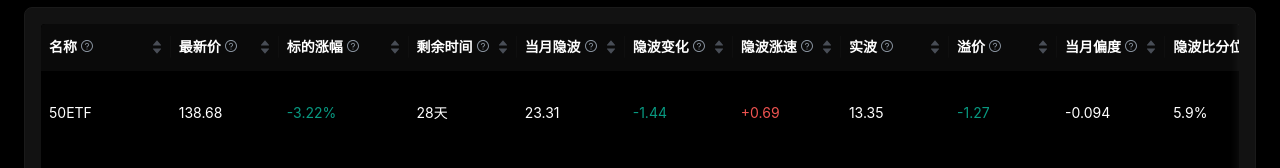
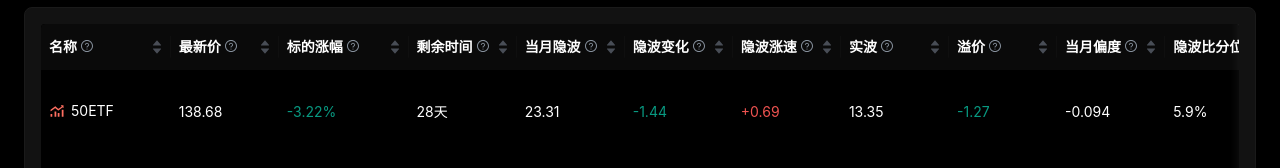
Before and after one commit to MakeCodingGreatAgain88/open-vlab-demo-page, a React (Vite) app: page / in a window 1280 px wide. Shown: the part 632-800 px from the top of the page. Built offline with nearby package versions, Linux system fonts and the light colour scheme.

Commit message:
style 添加图标展示

```diff
--- a/src/components/DataTable/index.tsx
+++ b/src/components/DataTable/index.tsx
@@ -1,15 +1,23 @@
-import React, { useState, useMemo } from 'react';
 import { Table, Tooltip, Card } from 'antd';
 import { QuestionCircleOutlined } from '@ant-design/icons';
 import type { ColumnsType, TableProps } from 'antd/es/table';
-import { MarketDataItem } from '../../types';
-import MiniChart from '../MiniChart';
-import PriceChange from '../PriceChange';
+import type { MarketDataItem, TagType, IconType } from '@/types';
+import MiniChart from '@components/MiniChart';
+import PriceChange from '@components/PriceChange';
 import './DataTable.css';
+
+// 导入图标
+import stockIndexIcon from '@assets/icon/stock-index.svg';
+import nobleMetalIcon from '@assets/icon/noble-metal.svg';
+import chemicalIcon from '@assets/icon/chemical.svg';
+import agriculturalIcon from '@assets/icon/agricultural.svg';
+import oilIcon from '@assets/icon/oil.svg';
+import ferrousIcon from '@assets/icon/ferrous.svg';
 
 interface DataTableProps {
   data: MarketDataItem[];
   loading: boolean;
+  selectedTag: TagType;
 }
 
 type SortOrder = 'ascend' | 'descend' | null;
@@ -30,14 +38,50 @@
   chart: '走势预览图表，展示价格或波动率的实时变化趋势',
 };
 
-const DataTable: React.FC<DataTableProps> = React.memo(({ data, loading }) => {
+// 图标类型到图标的映射（用于数据项）
+const iconTypeMap: Record<NonNullable<IconType>, string> = {
+  '股指': stockIndexIcon,
+  '金属': nobleMetalIcon,
+  '能化': chemicalIcon,
+  '农副': agriculturalIcon,
+  '油脂': oilIcon,
+  '黑色': ferrousIcon,
+};
+
+const DataTable = memo<DataTableProps>(({ data, loading, selectedTag }: DataTableProps) => {
   const [sortedInfo, setSortedInfo] = useState<Record<string, SortOrder>>({});
+  const [currentPage, setCurrentPage] = useState(1);
+  const [pageSize, setPageSize] = useState(20);
+  const prevSelectedTagRef = useRef<TagType>(selectedTag);
+
+  // 当筛选条件改变时，重置分页到第一页
+  useEffect(() => {
+    if (prevSelectedTagRef.current !== selectedTag) {
+      setCurrentPage(1);
+      prevSelectedTagRef.current = selectedTag;
+    }
+  }, [selectedTag]);
 
   const handleChange: TableProps<MarketDataItem>['onChange'] = (
     pagination,
-    filters,
+    _filters,
     sorter
   ) => {
+    // 处理分页变化
+    if (pagination) {
+      if (pagination.current !== undefined) {
+        setCurrentPage(pagination.current);
+      }
+      if (pagination.pageSize !== undefined) {
+        setPageSize(pagination.pageSize);
+        // 如果改变了每页条数，也重置到第一页
+        if (pagination.current === undefined) {
+          setCurrentPage(1);
+        }
+      }
+    }
+
+    // 处理排序变化
     if (Array.isArray(sorter)) {
       // 多列排序（本项目中只使用单列排序）
       return;
@@ -74,7 +118,7 @@
     return sorted;
   };
 
-  const renderColumnTitle = React.useCallback((key: string, title: string) => {
+  const renderColumnTitle = useCallback((key: string, title: string) => {
     return (
       <>
         <span>{title}</span>
@@ -91,9 +135,11 @@
               </div>
             }
             placement="top"
-            overlayInnerStyle={{
-              backgroundColor: '#1D2129',
-              color: '#FFFFFF',
+            styles={{
+              body: {
+                backgroundColor: '#1D2129',
+                color: '#FFFFFF',
+              },
             }}
           >
             <QuestionCircleOutlined
@@ -116,6 +162,26 @@
       fixed: 'left' as const,
       sorter: true,
       sortOrder: sortedInfo.name,
+      render: (text: string, record: MarketDataItem) => {
+        const icon = record.iconType ? iconTypeMap[record.iconType] : null;
+        if (icon) {
+          return (
+            <span style={{ display: 'inline-flex', alignItems: 'center', gap: '6px' }}>
+              <img
+                src={icon}
+                alt={record.iconType || 'icon'}
+                style={{ width: '16px', height: '16px', flexShrink: 0, display: 'block' }}
+                onError={(e) => {
+                  console.error('Failed to load icon for type:', record.iconType, 'icon path:', icon);
+                  e.currentTarget.style.display = 'none';
+                }}
+              />
+              <span>{text}</span>
+            </span>
+          );
+        }
+        return <span>{text}</span>;
+      },
     },
     {
       title: renderColumnTitle('latestPrice', '最新价'),
@@ -233,11 +299,11 @@
       width: 200,
       render: (_: any, record: MarketDataItem) => (
         <div className="chart-preview-wrapper">
-          <MiniChart data={record.chartData} height={60} />
+          <MiniChart key={`table-${record.id}`} data={record.chartData} height={60} />
         </div>
       ),
     },
-  ], [sortedInfo, renderColumnTitle]);
+  ], [sortedInfo, renderColumnTitle, selectedTag]);
 
   return (
     <Card className="data-table-card">
@@ -248,7 +314,8 @@
         rowKey="id"
         scroll={{ x: 1600, y: 600 }}
         pagination={{
-          pageSize: 20,
+          current: currentPage,
+          pageSize: pageSize,
           showSizeChanger: true,
           showQuickJumper: true,
           showTotal: (total) => `共 ${total} 条数据`,
@@ -256,6 +323,19 @@
         onChange={handleChange}
         size="middle"
         showSorterTooltip={false}
+        bordered={false}
+        components={{
+          body: {
+            cell: (props: any) => (
+              <td {...props} style={{ ...props.style, borderBottom: 'none' }} />
+            ),
+          },
+          header: {
+            cell: (props: any) => (
+              <th {...props} style={{ ...props.style, borderBottom: 'none' }} />
+            ),
+          },
+        }}
       />
     </Card>
   );
```
